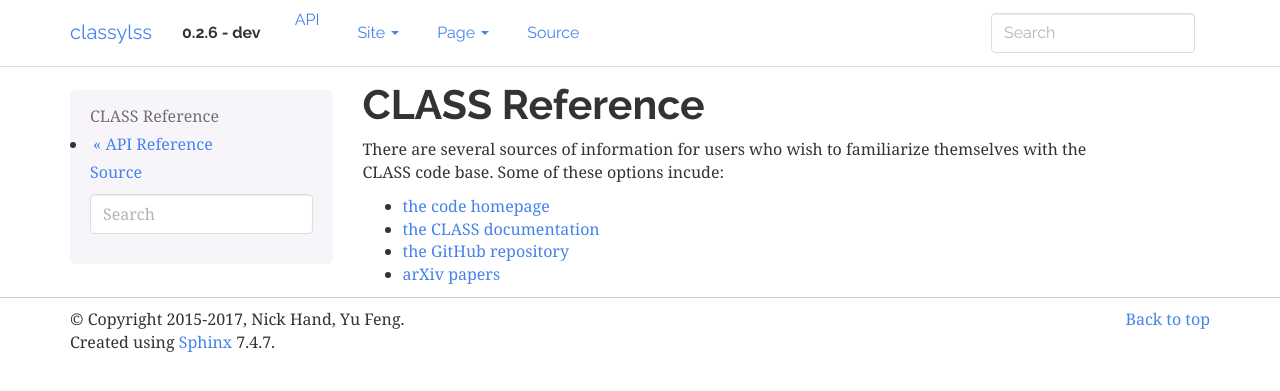
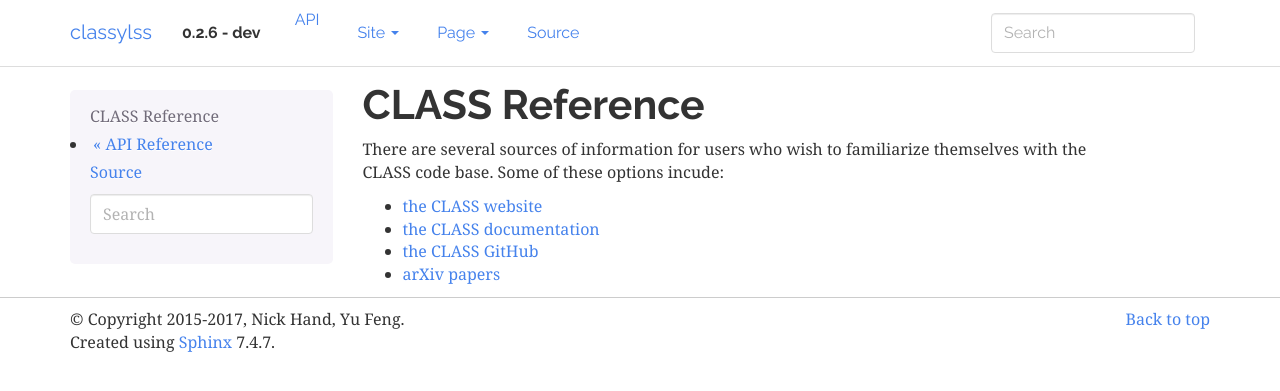
Before and after one commit to nickhand/classylss, a Sphinx documentation site: the page built from docs/source/class-docs.rst, in a window 1280 px wide. Shown: the top 391 px of the page. Built offline with Sphinx 7.4.7, drawn with Linux system fonts in a browser that asks for light colours.

Commit message:
update class docs

```diff
--- a/docs/source/class-docs.rst
+++ b/docs/source/class-docs.rst
@@ -4,7 +4,7 @@ CLASS Reference
 There are several sources of information for users who wish to familiarize
 themselves with the CLASS code base. Some of these options incude:
 
-- `the code homepage <http://class-code.net>`_
+- `the CLASS website <http://class-code.net>`_
 - `the CLASS documentation <https://cdn.rawgit.com/lesgourg/class_public/master/doc/manual/html/index.html>`_
-- `the GitHub repository <https://github.com/lesgourg/class_public>`_
+- `the CLASS GitHub <https://github.com/lesgourg/class_public>`_
 - `arXiv papers <http://lesgourg.github.io/class_public/class.html#papers>`_
```
